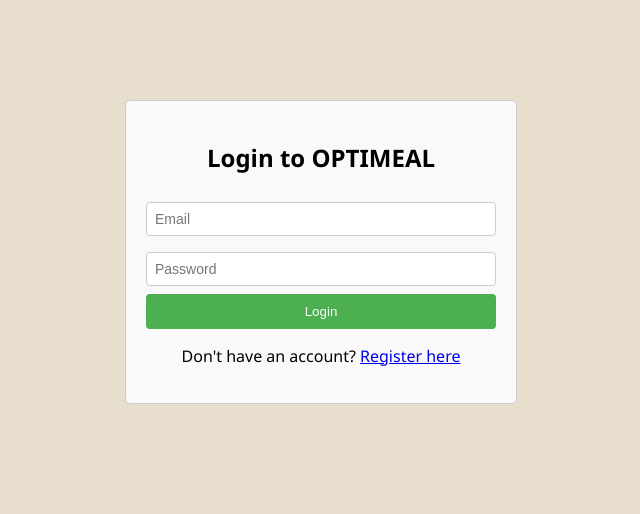
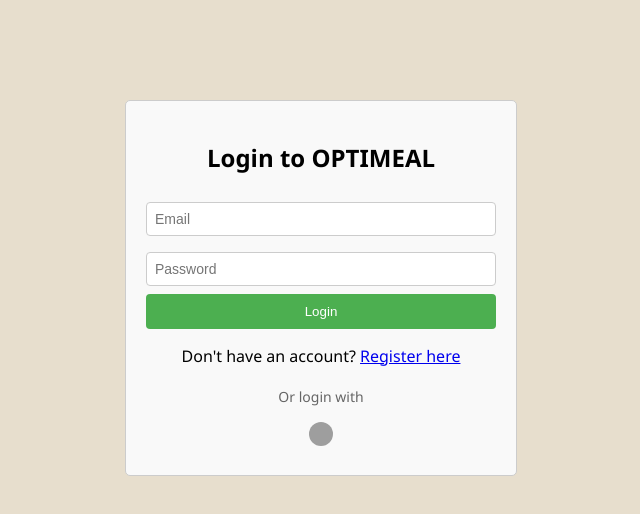
Before and after one commit to wjw55/optimeal, a React (Create React App) app in the folder optimeal/: page /login in a window 1280 px wide. Shown: the top 514 px of the page, without its empty margins (319-959 px from the left). Built offline with nearby package versions, Linux system fonts and the light colour scheme; grey boxes are pictures that could not be loaded.

Commit message:
implemented google login function

```diff
--- a/optimeal/src/components/auth/Login.css
+++ b/optimeal/src/components/auth/Login.css
@@ -24,6 +24,41 @@
   cursor: pointer;
 }
 
-.login-container button:hover {
+.login-btn:hover {
   background: #45a049;
 }
+
+/* Google Login Button Styling */
+.social-login {
+  margin-top: 20px;
+  text-align: center;
+}
+
+.social-login p {
+  margin-bottom: 10px;
+  color: #666;
+  font-size: 14px;
+}
+
+.google-icon {
+  width: 24px;
+  height: 24px;
+  border-radius: 50%;
+
+}
+.social-login .google-btn-icon {
+  width:fit-content;
+  background: none;
+  border: none;
+  padding: 6px;
+  cursor: pointer;
+}
+
+.social-login .google-btn-icon:hover {
+  background: #f2f2f2;
+}
+
+
+.google-btn span {
+  font-family: 'Roboto', sans-serif;
+}
--- a/optimeal/src/components/auth/Login.jsx
+++ b/optimeal/src/components/auth/Login.jsx
@@ -1,14 +1,16 @@
 import { useState } from 'react';
 import './Login.css'; // Import the CSS file for styling
 import { Link, useNavigate } from 'react-router-dom'; // Import Link for navigation
-import { signInWithEmailAndPassword } from 'firebase/auth';
-import { auth } from "./firebase.js"; // Adjust the import path based on your project structure
+import { getAuth, GoogleAuthProvider, signInWithEmailAndPassword, signInWithPopup } from 'firebase/auth';
+
 
 
 const Login = () => {
   const [email, setEmail] = useState('');
   const [password, setPassword] = useState('');
   const navigate = useNavigate();
+  const auth = getAuth();
+  const provider = new GoogleAuthProvider();
 
   const handleSubmit = async (e) => {
     e.preventDefault();
@@ -19,6 +21,19 @@
       alert(err.message);
     }
   };
+
+  const handleGoogleLogin = async () => {
+    try {
+      const result = await signInWithPopup(auth, provider);
+      const credential = GoogleAuthProvider.credentialFromResult(result);
+      const user = result.user;
+      console.log("Google login successful", user);
+      navigate('/dashboard');
+    } catch (error) {
+      console.error("Google login failed:", error.message);
+    }
+  };
+
 
   return (
     <div className="login-container">
@@ -38,11 +53,25 @@
           onChange={(e) => setPassword(e.target.value)}
           required
         />
-        <button type="submit">Login</button>
+        <button className="login-btn" type="submit">Login</button>
         <p>
           Don't have an account? <Link to="/register">Register here</Link>
         </p>
       </form>
+      <div className="social-login">
+        <p>Or login with</p>
+        <button
+          className="google-btn-icon"
+          onClick={handleGoogleLogin}
+          type="button"
+        >
+          <img
+            src="https://developers.google.com/identity/images/g-logo.png"
+            alt="Google Logo"
+            className="google-icon"
+          />
+        </button>
+      </div>
     </div>
   );
 };
--- a/optimeal/src/components/auth/Register.css
+++ b/optimeal/src/components/auth/Register.css
@@ -27,7 +27,6 @@
     cursor: pointer;
     width: 100%;
     border-radius: 4px;
-    margin-top: 10px;
 }
 
 .container button:hover {
--- a/optimeal/src/components/auth/Register.jsx
+++ b/optimeal/src/components/auth/Register.jsx
@@ -1,6 +1,6 @@
 import React, { useState } from 'react';
 import { Link, useNavigate } from 'react-router-dom';
-import { auth } from './firebase.js'; // Adjust path based on your project structure
+import { auth } from './firebase.js';
 import { createUserWithEmailAndPassword } from 'firebase/auth';
 import './Register.css';
 
@@ -18,7 +18,7 @@
       // Create user with Firebase
       await createUserWithEmailAndPassword(auth, email, password);
       console.log('User registered successfully!');
-      navigate('/'); // Redirect to home/dashboard after registration
+      navigate('/dashboard'); // Redirect to dashboard after registration
     } catch (err) {
       setError(err.message);
       console.error('Registration error:', err);
@@ -27,8 +27,8 @@
 
   return (
     <div className="container">
-      <h2>Register</h2>
-      {error && <p className="error-message">{error}</p>}
+      <h2>Create Your Account</h2>
+      {error && <div className="error-message">{error}</div>}
       <form onSubmit={handleSubmit}>
         <input
           type="email"
--- a/optimeal/src/components/auth/firebase.js
+++ b/optimeal/src/components/auth/firebase.js
@@ -1,7 +1,6 @@
 // Import the functions you need from the SDKs you need
 import { initializeApp } from "firebase/app";
-import { getAnalytics } from "firebase/analytics";
-import { getAuth } from "firebase/auth";
+import { getAuth, GoogleAuthProvider } from "firebase/auth";
 import { getFirestore } from "firebase/firestore";
 // TODO: Add SDKs for Firebase products that you want to use
 // https://firebase.google.com/docs/web/setup#available-libraries
@@ -19,10 +18,9 @@
 };
 
 
-
 // Initialize Firebase
 const app = initializeApp(firebaseConfig);
-const analytics = getAnalytics(app);
+export const provider = new GoogleAuthProvider();
 export const auth = getAuth(app);
 export const db = getFirestore(app);
 // Export the initialized Firebase app
```
